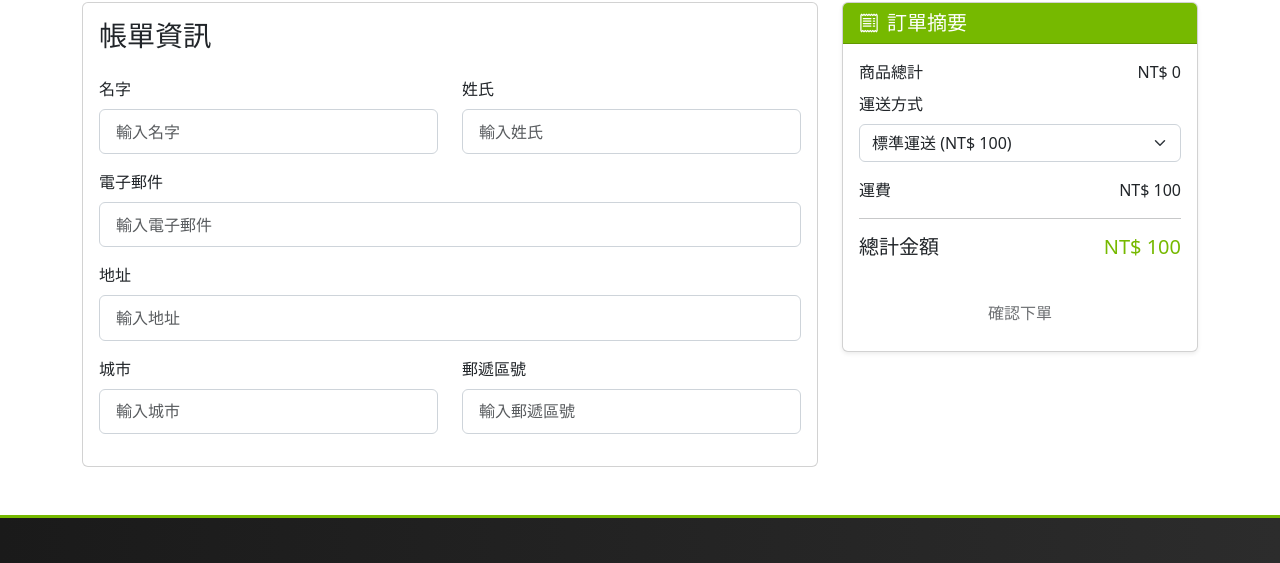
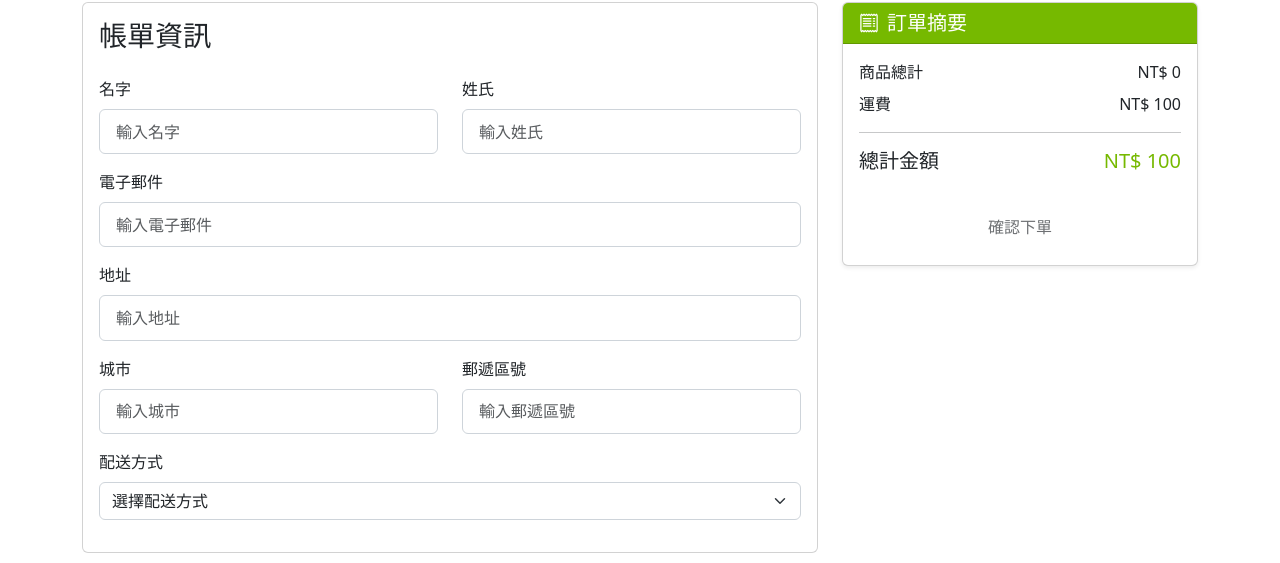
Before and after one commit to roy4222/nvidia_website1.0, a plain HTML site: page checkout.html in a window 1280 px wide. Shown: the part 162-725 px from the top of the page. Drawn offline with nearby package versions, Linux system fonts and the light colour scheme.

Commit message:
最終完成版

```diff
--- a/checkout.html
+++ b/checkout.html
@@ -108,6 +108,15 @@
                                         <input type="text" class="form-control" id="zipCode" placeholder="輸入郵遞區號" required>
                                     </div>
                                 </div>
+                                <div class="mb-3">
+                                    <label for="shipping" class="form-label">配送方式</label>
+                                    <select class="form-select" id="shipping" required>
+                                        <option>選擇配送方式</option>
+                                        <option value="standard">標準配送 (NT$100)</option>
+                                        <option value="express">快速配送 (NT$200)</option>
+                                        <option value="pickup">門市自取 (免運費)</option>
+                                    </select>
+                                </div>
                             </form>
                         </div>
                     </div>
@@ -125,15 +134,6 @@
                             <div class="d-flex justify-content-between mb-2">
                                 <span>商品總計</span>
                                 <span class="cart-subtotal">NT$ 0</span>
-                            </div>
-                            <!-- 運送方式 -->
-                            <div class="mb-3">
-                                <label for="shippingMethod" class="form-label">運送方式</label>
-                                <select class="form-select" id="shippingMethod">
-                                    <option value="standard" data-fee="100">標準運送 (NT$ 100)</option>
-                                    <option value="express" data-fee="200">快速運送 (NT$ 200)</option>
-                                    <option value="pickup" data-fee="0">門市自取 (免運費)</option>
-                                </select>
                             </div>
                             <div class="d-flex justify-content-between mb-2">
                                 <span>運費</span>
```
